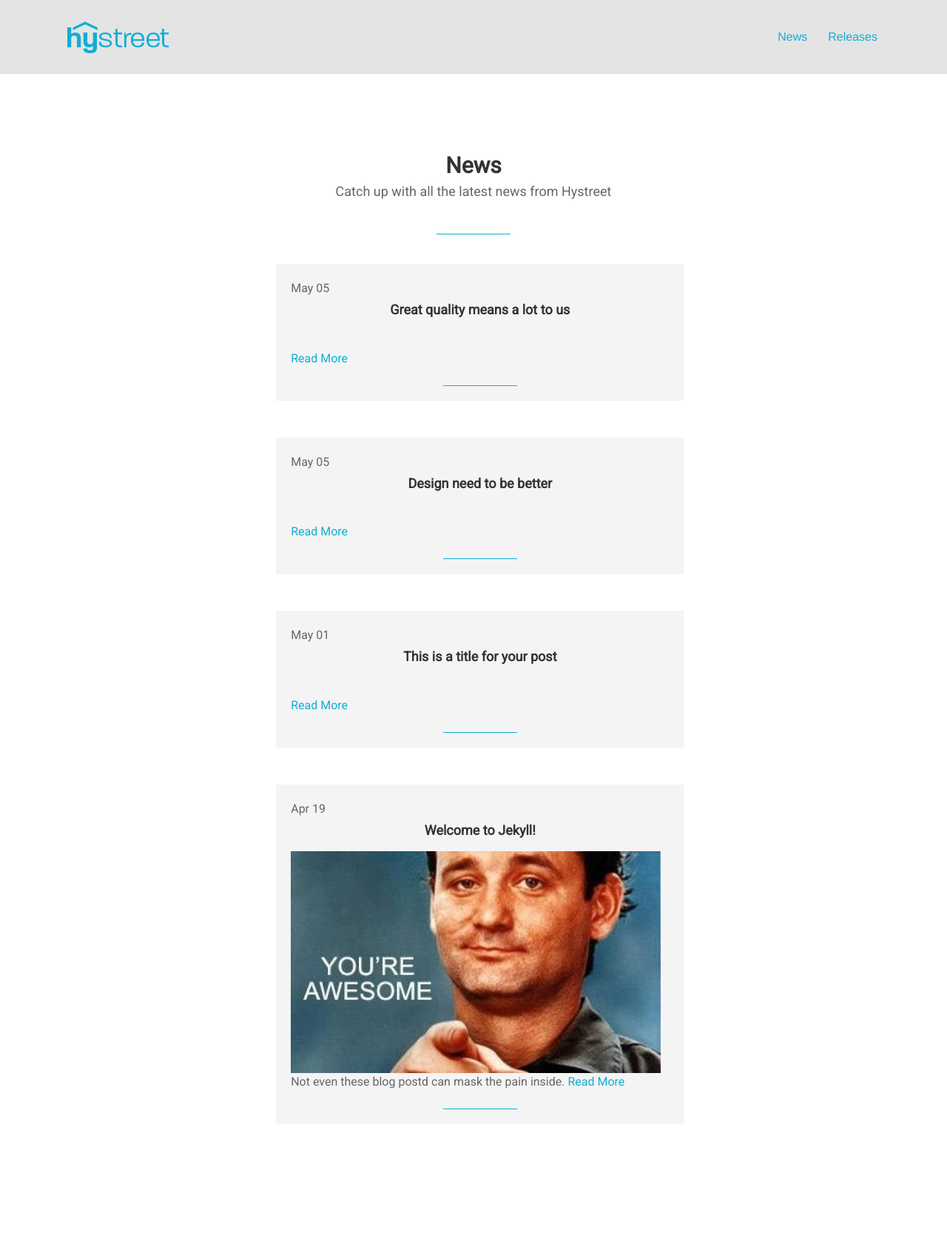
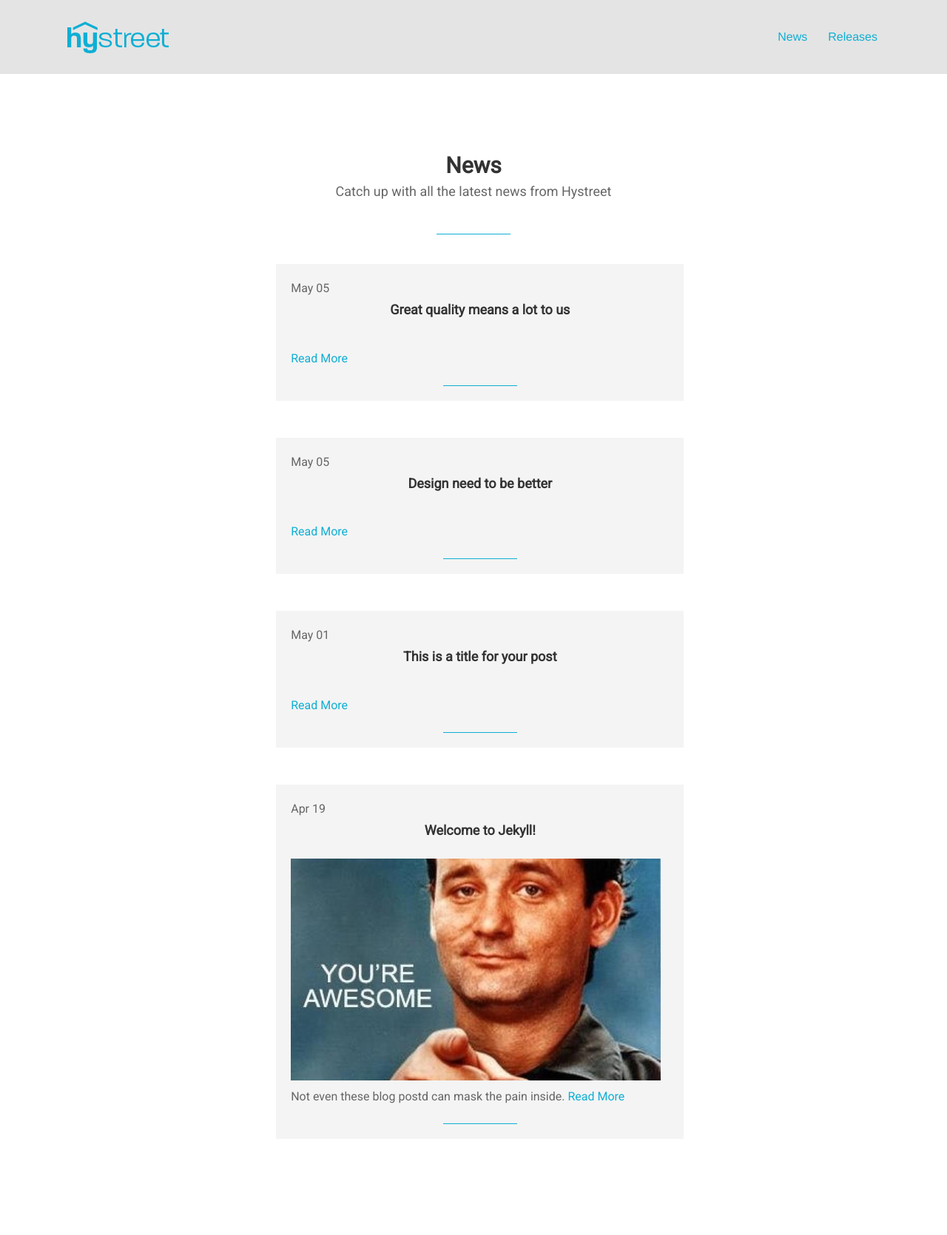
Before and after one commit to josh-brough/learninghub, a Jekyll site: the page built from news/index.html, in a window 1280 px wide. Shown: the top 1670 px of the page at 74% size. Built offline with Jekyll 4.4.1, drawn with Linux system fonts in a browser that asks for light colours; some web fonts are replaced; a script that is not in the unit is left out; grey boxes are pictures that could not be loaded.

Commit message:
adding padding to blog image

```diff
--- a/news/index.html
+++ b/news/index.html
@@ -23,7 +23,7 @@ section_id: home
       <span class='month'>{{ post.date | date: "%h" }}</span>
       <span class='date'>{{ post.date | date: "%d" }}</span>
             <h3 href="{{ post.url }}">{{ post.title }}</a></h3>
-      <img src="{{ post.image }}" style="max-width: 500px">
+      <img src="{{ post.image }}" style="max-width: 500px; padding-bottom:10px; padding-top:10px">
       <p>{{ post.description }}
       <a href="{{ post.url }}">Read More</a></p>
       <p class='shortline'></p>
```
